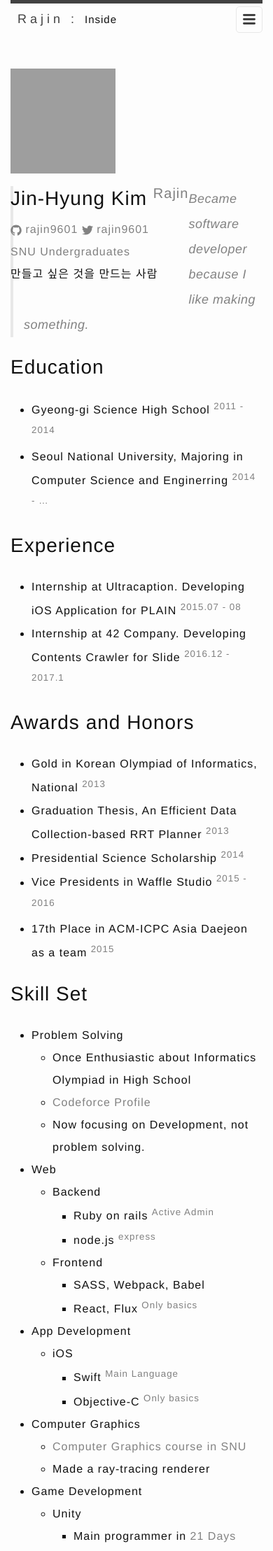
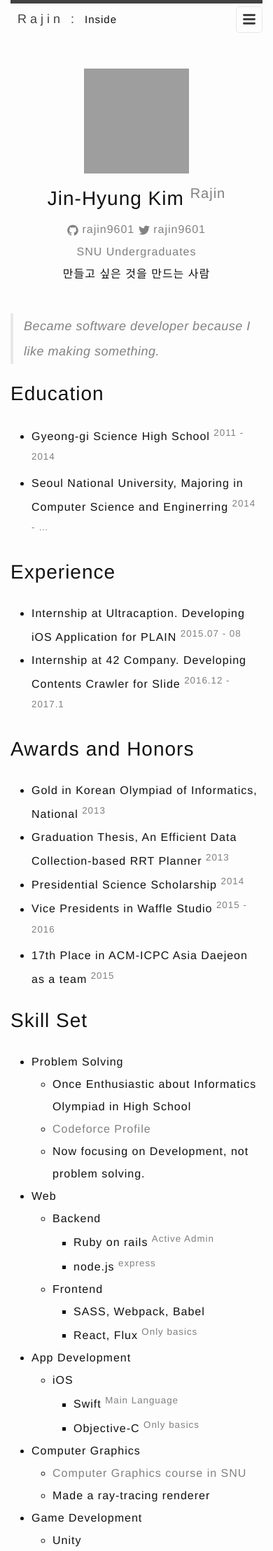
Before and after one commit to Rajin9601/rajin9601.github.io, a Jekyll site: the page built from resume.md, in a window 390 px wide. Shown: the top 2217 px of the page at 70% size. Built offline with Jekyll 4.4.1, drawn with Linux system fonts in a browser that asks for light colours; grey boxes are pictures that could not be loaded.

Commit message:
responsive design for mobile

```diff
--- /dev/null
+++ b/_sass/_resume.scss
@@ -0,0 +1,71 @@
+article.resume {
+    padding-top: 30px;
+}
+
+sub, sup {
+    color: gray;
+}
+
+#resume-header {
+    height: 180px;
+    width: 100%;
+    #profile {
+        height: 150px;
+        width: 150px;
+        background: url("/image/resume/profile.jpg") no-repeat center center;
+        background-size: cover;
+        float: left;
+        margin: 12px 30px 0px 0px;
+    }
+    #info {
+        text-align: left;
+        float: left;
+        height: 100%;
+        width: calc(100%-180px);
+        padding-top: 8px;
+        box-sizing: border-box;
+        #info-name {
+            font-size: 28px;
+            font-weight: 200;
+            sup {
+                font-size: 20px;
+            }
+        }
+        #status {
+            color: gray;
+        }
+    }
+}
+
+@include media-query($on-palm) {
+    #resume-header {
+        height: 350px;
+        width: 100%;
+        #profile {
+            height: 150px;
+            width: 150px;
+            background: url("/image/resume/profile.jpg") no-repeat center center;
+            background-size: cover;
+            margin: 12px auto 0px auto;
+            float: none;
+        }
+        #info {
+            text-align: center;
+            float: none;
+            height: 180px;
+            width: 100%;
+            padding-top: 8px;
+            box-sizing: border-box;
+            #info-name {
+                font-size: 28px;
+                font-weight: 200;
+                sup {
+                    font-size: 20px;
+                }
+            }
+            #status {
+                color: gray;
+            }
+        }
+    }
+}
--- a/css/resume.scss
+++ b/css/resume.scss
@@ -5,42 +5,13 @@
  * Ony for Resume page
  */
 
-article.resume {
-    padding-top: 30px;
+ @mixin media-query($device) {
+    @media screen and (max-width: $device) {
+        @content;
+    }
 }
 
-sub, sup {
-    color: gray;
-}
+$on-palm:          600px;
+$on-laptop:        900px;
 
-#resume-header {
-    height: 180px;
-    width: 100%;
-    #profile {
-        height: 150px;
-        width: 150px;
-        background: url("/image/resume/profile.jpg") no-repeat center center;
-        background-size: cover;
-        float: left;
-        margin-right: 30px;
-        margin-top: 12px;
-    }
-    #info {
-        float: left;
-        height: 100%;
-        width: calc(100%-180px);
-        padding-top: 8px;
-        box-sizing: border-box;
-        #info-name {
-            font-size: 28px;
-            font-weight: 200;
-            sup {
-                font-size: 20px;
-            }
-        }
-        #status {
-            color: gray;
-        }
-    }
-
-}
+@import "resume";
```
